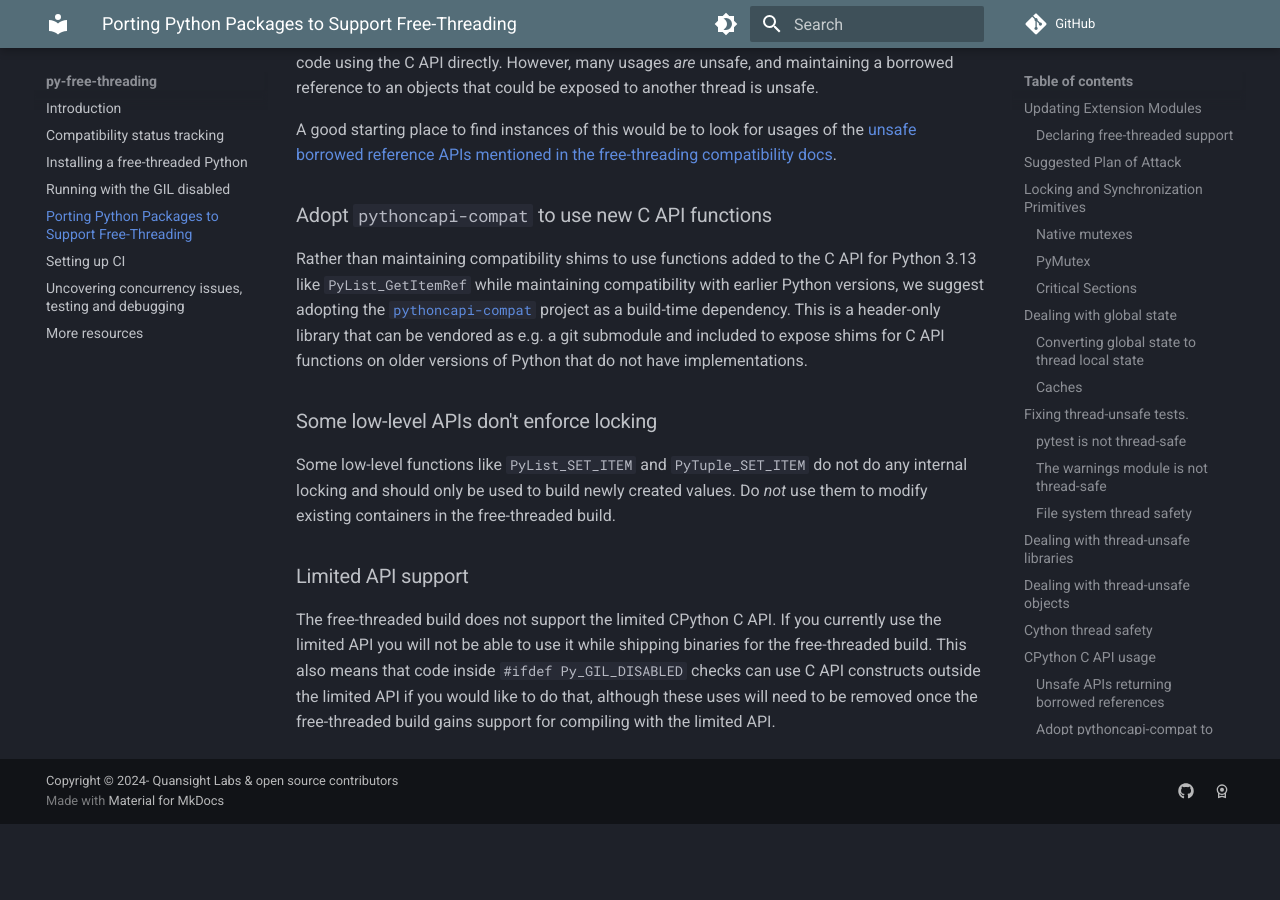
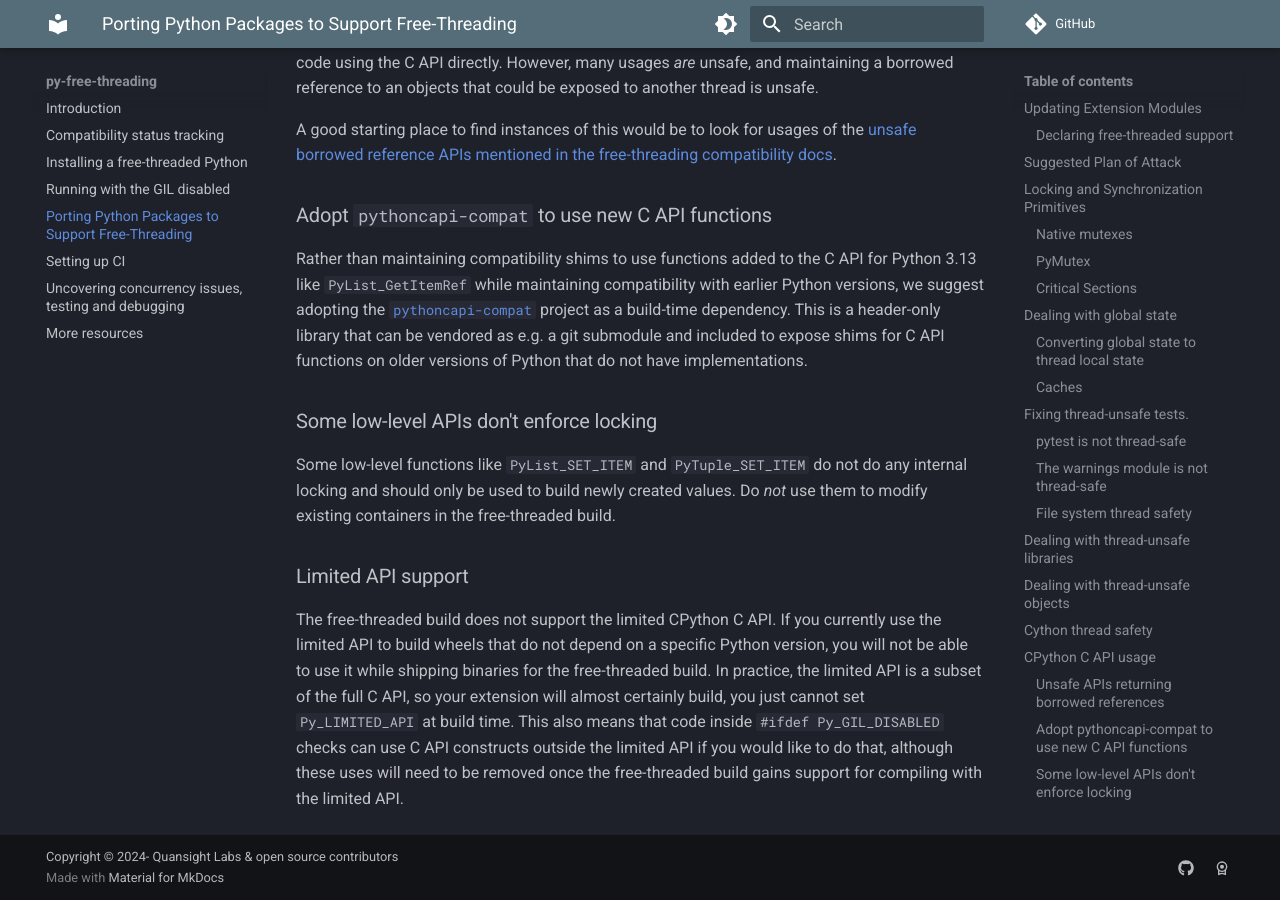
Before and after one commit to Quansight-Labs/free-threaded-compatibility, an MkDocs documentation site: the page built from docs/porting.md, in a window 1280 px wide and 900 px high, scrolled down 11335 px. Built offline with MkDocs 1.6.1 and Material for MkDocs 9.7.7, drawn with Linux system fonts in a browser that asks for light colours; comment, search, counter and statistics services are not loaded; before the commit the page ends 12159 px from its top, so only the background shows below that.

Commit message:
clarify limited API support a bit

```diff
--- a/docs/porting.md
+++ b/docs/porting.md
@@ -712,8 +712,11 @@ build.
 ### Limited API support
 
 The free-threaded build does not support the limited CPython C API. If you
-currently use the limited API you will not be able to use it while shipping
-binaries for the free-threaded build. This also means that code inside
-`#ifdef Py_GIL_DISABLED` checks can use C API constructs outside the limited API if you
+currently use the limited API to build wheels that do not depend on a specific
+Python version, you will not be able to use it while shipping binaries for the
+free-threaded build. In practice, the limited API is a subset of the full C API,
+so your extension will almost certainly build, you just cannot set
+`Py_LIMITED_API` at build time. This also means that code inside `#ifdef
+Py_GIL_DISABLED` checks can use C API constructs outside the limited API if you
 would like to do that, although these uses will need to be removed once the
 free-threaded build gains support for compiling with the limited API.
```
